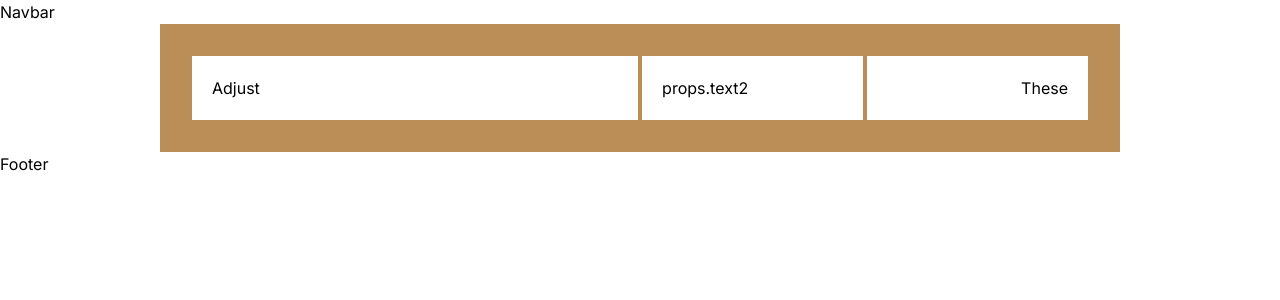
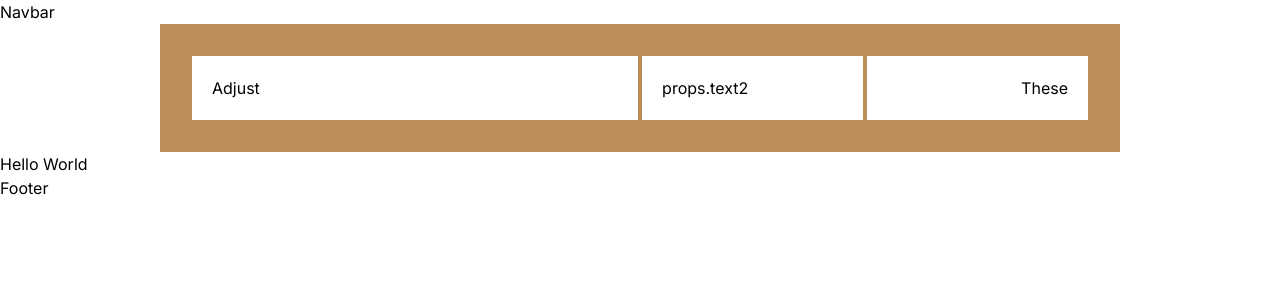
Before and after one commit to acm-ucr/hcg, a Next.js app: page / in a window 1280 px wide. Shown: the top 300 px of the page. Built offline with nearby package versions, Linux system fonts and the light colour scheme.

Commit message:
Adding Hello World

```diff
--- a/src/app/page.tsx
+++ b/src/app/page.tsx
@@ -14,6 +14,7 @@ const Home = () => {
       <Clients />
       <MailingList /> */}
       <Example text1="Adjust" text2="These" text3="Props" />
+      Hello World
     </div>
   );
 };
```
Also changed, not shown: 1 other file (tests, documents, lock files or other folders).
